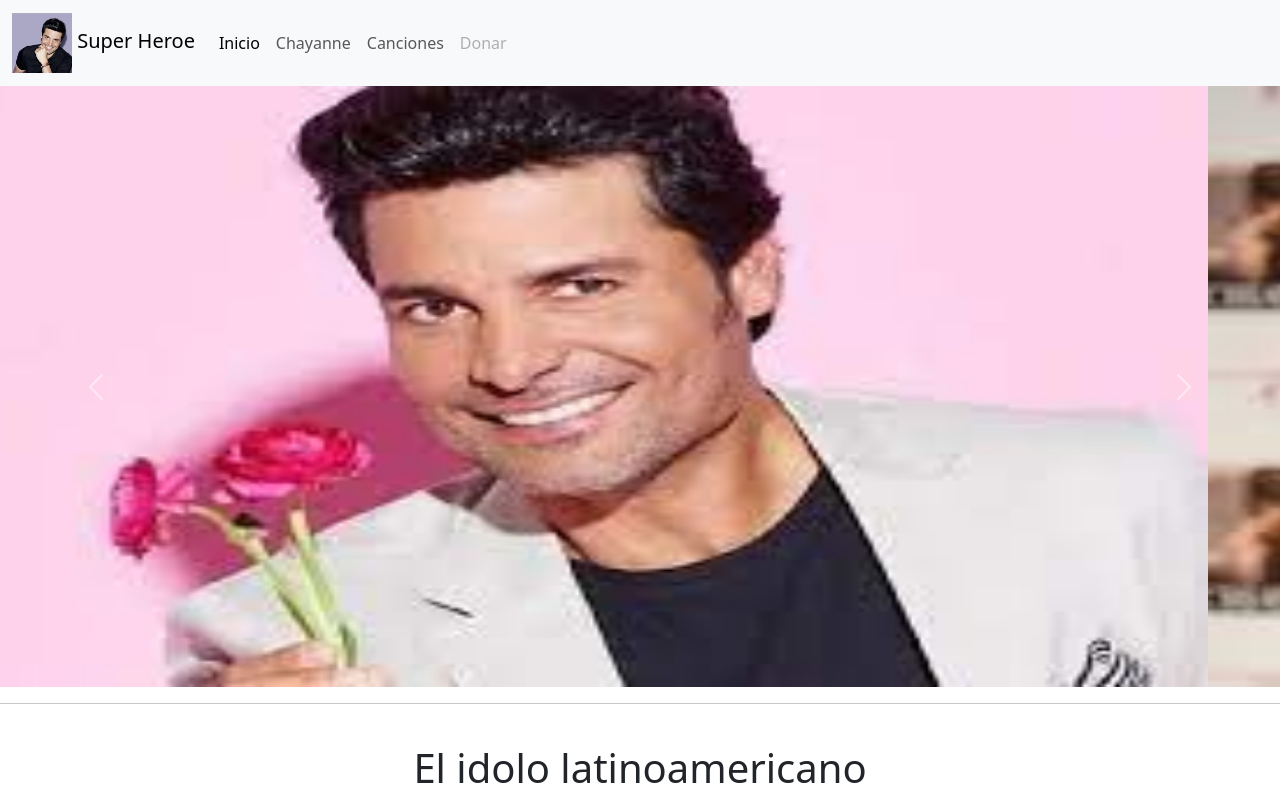
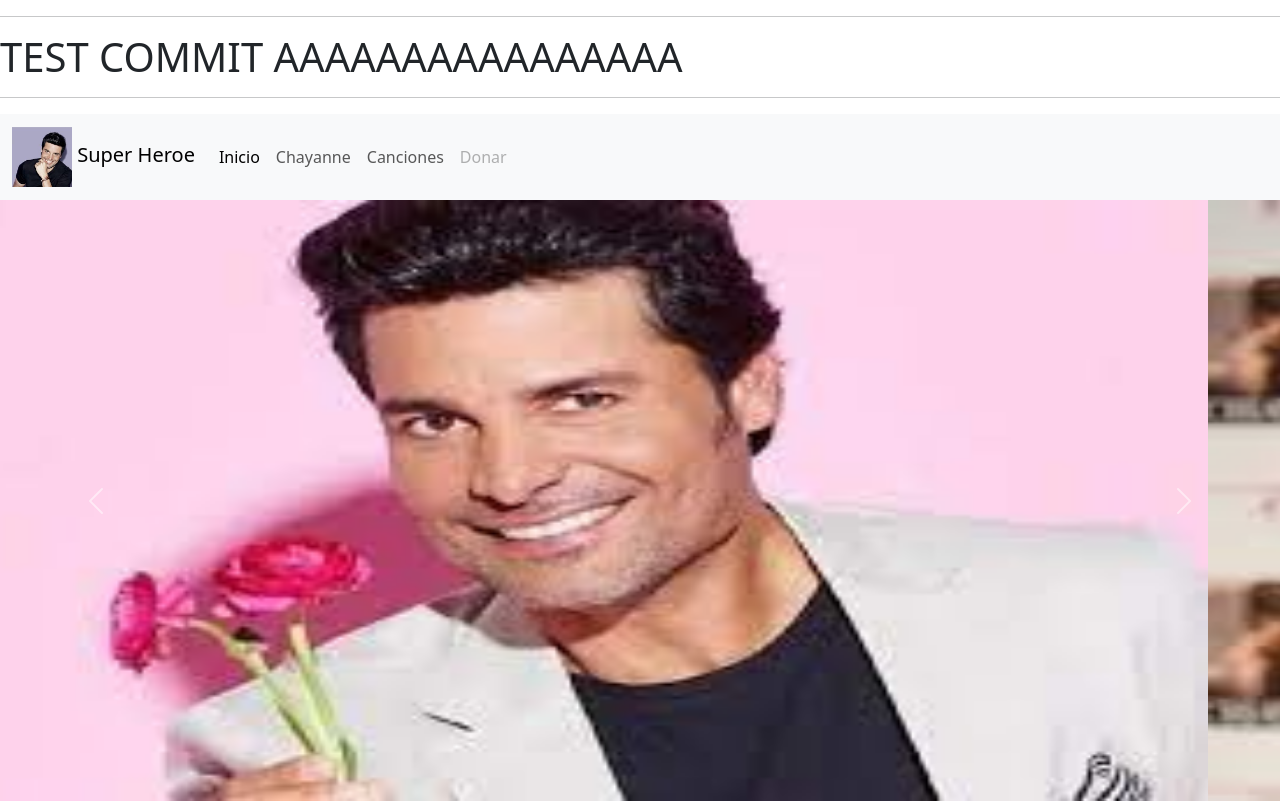
Before and after one commit to MatiasGonzalezPizarro/testChayanne, a plain HTML site: page index.html in a window 1280 px wide. Shown: the top 803 px of the page. Drawn offline with nearby package versions, Linux system fonts and the light colour scheme.

Commit message:
TEST COMMIT

```diff
--- a/index.html
+++ b/index.html
@@ -10,6 +10,7 @@
 </head>
 <body>
     <!--Navbar-->
+    <hr><h1>TEST COMMIT AAAAAAAAAAAAAAAA</h1><hr>
     <nav class="navbar navbar-expand-lg bg-body-tertiary">
         <div class="container-fluid">
           <a class="navbar-brand" href="#">
```
